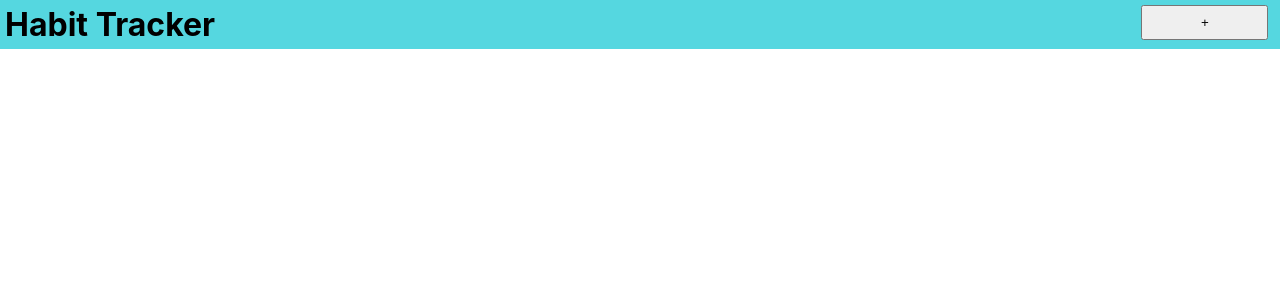
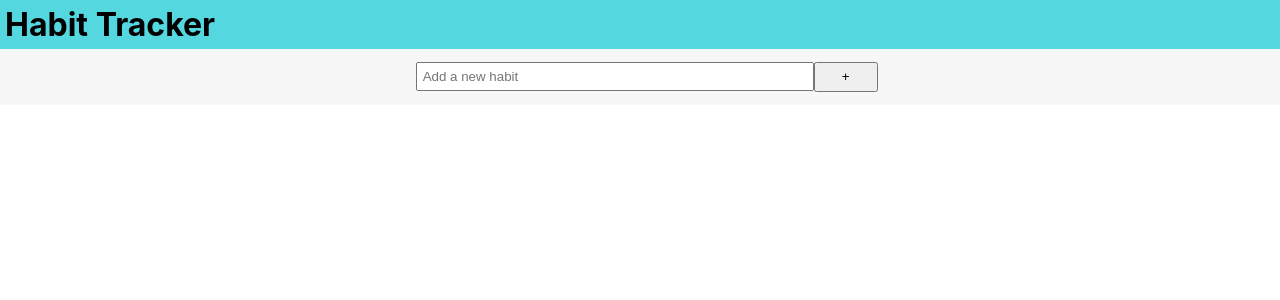
Before and after one commit to taylormccaul/bookly, a React (Create React App) app: page / in a window 1280 px wide. Shown: the top 300 px of the page. Built offline with nearby package versions, Linux system fonts and the light colour scheme.

Commit message:
Add 'add new habit' function

```diff
--- a/src/App.css
+++ b/src/App.css
@@ -1,7 +1,7 @@
 header {
   background-color: rgb(85, 215, 224);
-  display: grid;
-  grid-template-columns: 1fr 1fr 1fr;
+  /*display: grid;
+  grid-template-columns: 1fr 1fr 1fr;*/
   padding: 5px;
   box-sizing: border-box;
 }
@@ -18,3 +18,19 @@ header button {
   min-width: auto;
   margin: 0em 0.5em 0.5em auto;
 }
+
+.new-habit {
+  background-color: rgb(247, 247, 247);
+  text-align: center;
+}
+
+.new-habit button {
+  width: 5%;
+  height: 2.25em;
+}
+
+.add-new-habit {
+  margin: 1em 0em 1em 1em;
+  padding: 5px;
+  width: 30%;
+}
--- a/src/App.js
+++ b/src/App.js
@@ -5,23 +5,52 @@ class App extends Component {
   constructor() {
     super();
     this.state = {
-
+      userInput: "",
+      habits: []
     }
 
-    this.handleClick = this.handleClick.bind(this);
+    this.handleChange = this.handleChange.bind(this);
+    this.handleSubmit = this.handleSubmit.bind(this);
   }
 
-  handleClick() {
+  handleChange(e) {
+    this.setState({
+      userInput: e.target.value
+    });
+  }
 
+  handleSubmit(e) {
+    e.preventDefault();
+
+    let newHabit = {
+      text: this.state.userInput,
+      key: Date.now()
+    }
+
+    this.setState({
+      habits: [...this.state.habits, newHabit.text]
+    });
   }
 
   render() {
     return (
-      <div>
+      <div className="app">
         <header>
           <h1>Habit Tracker</h1>
-          <button type="submit" onClick={this.handleClick}>+</button>
         </header>
+        <form onSubmit={this.handleSubmit} className="new-habit">
+          <input type="text" className="add-new-habit" placeholder="Add a new habit" value={this.state.userInput} onChange={this.handleChange} />
+          <button type="submit">+</button>
+        </form>
+        <div className="habits">
+          <ul>
+            {this.state.habits.map((habit) => {
+              return (
+                <li key={habit}>{habit}</li>
+              )
+            })}
+          </ul>
+        </div>
       </div>
     );
   }
```
